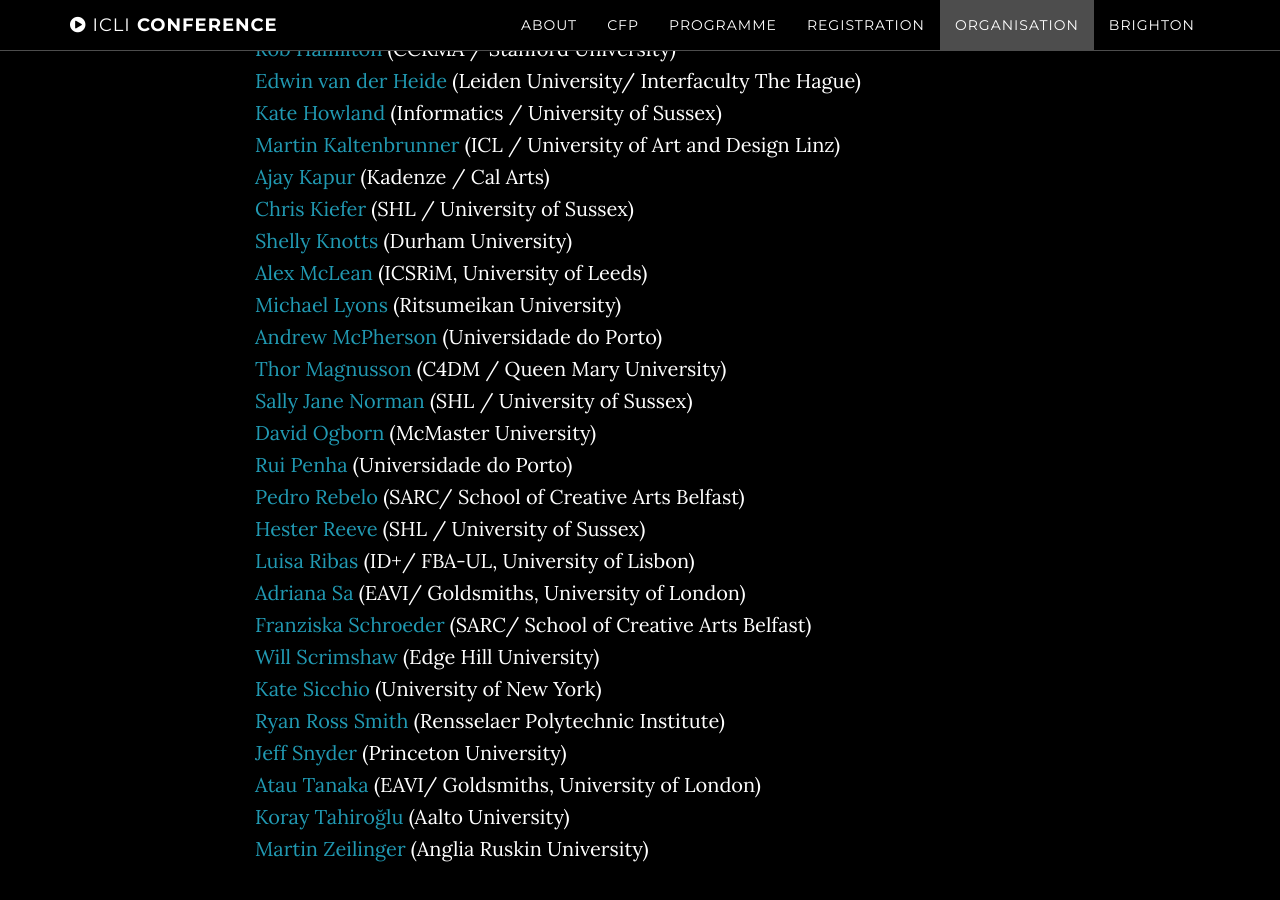
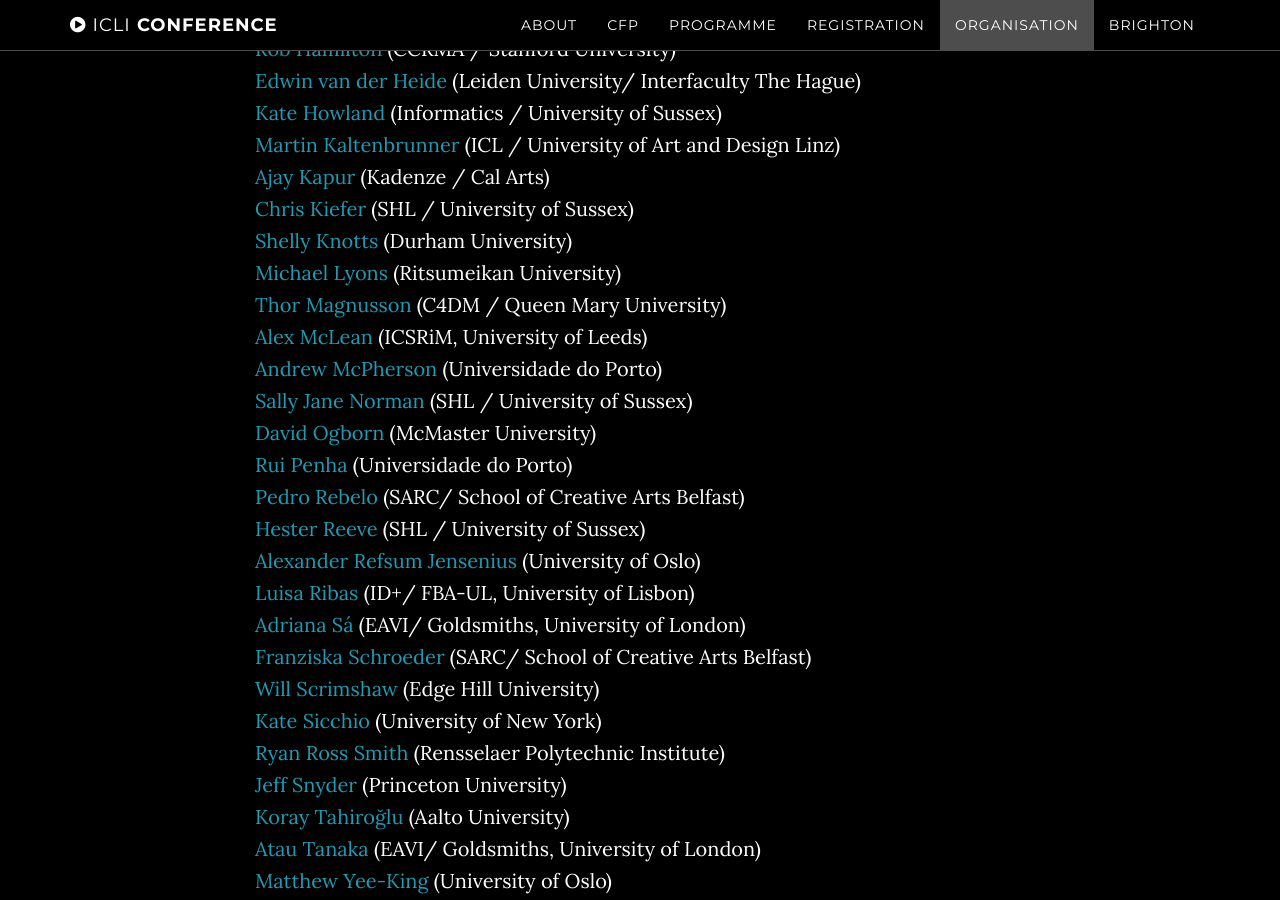
Before and after one commit to thormagnusson/liveinterfaces, a Jekyll site: the page built from index.html, in a window 1280 px wide and 900 px high, scrolled down 8054 px. Built offline with Jekyll 4.4.1, drawn with Linux system fonts in a browser that asks for light colours.

Commit message:
adding scientific committee

```diff
--- a/_includes/organisation.html
+++ b/_includes/organisation.html
@@ -81,17 +81,17 @@
             <a href="https://shellyknotts.wordpress.com" target="_blank">
             Shelly Knotts</a> (Durham University)<br>
 
+            <a href="http://research-db.ritsumei.ac.jp/Profiles/40/0003914/prof_e.html" target="_blank">
+            Michael Lyons</a> (Ritsumeikan University)<br>
+
+            <a href="http://www.sussex.ac.uk/profiles/164902" target="_blank">
+            Thor Magnusson</a> (C4DM / Queen Mary University)<br>
+
             <a href="http://yaxu.org/" target="_blank">
             Alex McLean</a> (ICSRiM, University of Leeds)<br>
 
-            <a href="http://research-db.ritsumei.ac.jp/Profiles/40/0003914/prof_e.html" target="_blank">
-            Michael Lyons</a> (Ritsumeikan University)<br>
-
-             <a href="http://andrewmcpherson.org" target="_blank">
+            <a href="http://andrewmcpherson.org" target="_blank">
             Andrew McPherson</a> (Universidade do Porto)<br>
-
-            <a href="http://www.sussex.ac.uk/profiles/164902" target="_blank">
-            Thor Magnusson</a> (C4DM / Queen Mary University)<br>
 
             <a href="http://www.sussex.ac.uk/profiles/240005" target="_blank">
             Sally Jane Norman</a> (SHL / University of Sussex)<br>
@@ -108,11 +108,14 @@
             <a href="http://www.sussex.ac.uk/profiles/240005" target="_blank">
             Hester Reeve</a> (SHL / University of Sussex)<br>
 
+             <a href="http://www.arj.no" target="_blank">
+            Alexander Refsum Jensenius</a> (University of Oslo)<br>
+
             <a href="http://lmlr.wordpress.com/about/" target="_blank">
             Luisa Ribas</a> (ID+/ FBA-UL, University of Lisbon)<br>
 
             <a href="http://adrianasa.planetaclix.pt/texts_w_menu/home.htm" target="_blank">
-            Adriana Sa</a> (EAVI/ Goldsmiths, University of London)<br>
+            Adriana Sá</a> (EAVI/ Goldsmiths, University of London)<br>
 
             <a href="http://www.socasites.qub.ac.uk/fschroeder/" target="_blank">
             Franziska Schroeder</a> (SARC/ School of Creative Arts Belfast)<br>
@@ -129,13 +132,16 @@
             <a href="http://www.scattershot.org" target="_blank">
             Jeff Snyder</a> (Princeton University)<br>
 
+            <a href="http://mlab.taik.fi/~korayt/" target="_blank">
+            Koray Tahiroğlu</a> (Aalto University)<br>
+
             <a href="http://eavi.goldsmithsdigital.com/staff/prof-atau-tanaka/" target="_blank">
             Atau Tanaka</a> (EAVI/ Goldsmiths, University of London)<br>
 
-            <a href="http://mlab.taik.fi/~korayt/" target="_blank">
-            Koray Tahiroğlu</a> (Aalto University)<br>
+            <a href="http://www.yeeking.net" target="_blank">
+            Matthew Yee-King</a> (University of Oslo)<br>
 
-            <a href="http://www.sussex.ac.uk/profiles/125219" target="_blank">
+            <a href="http://marjz.net" target="_blank">
             Martin Zeilinger</a> (Anglia Ruskin University)<br>
 
 
```
